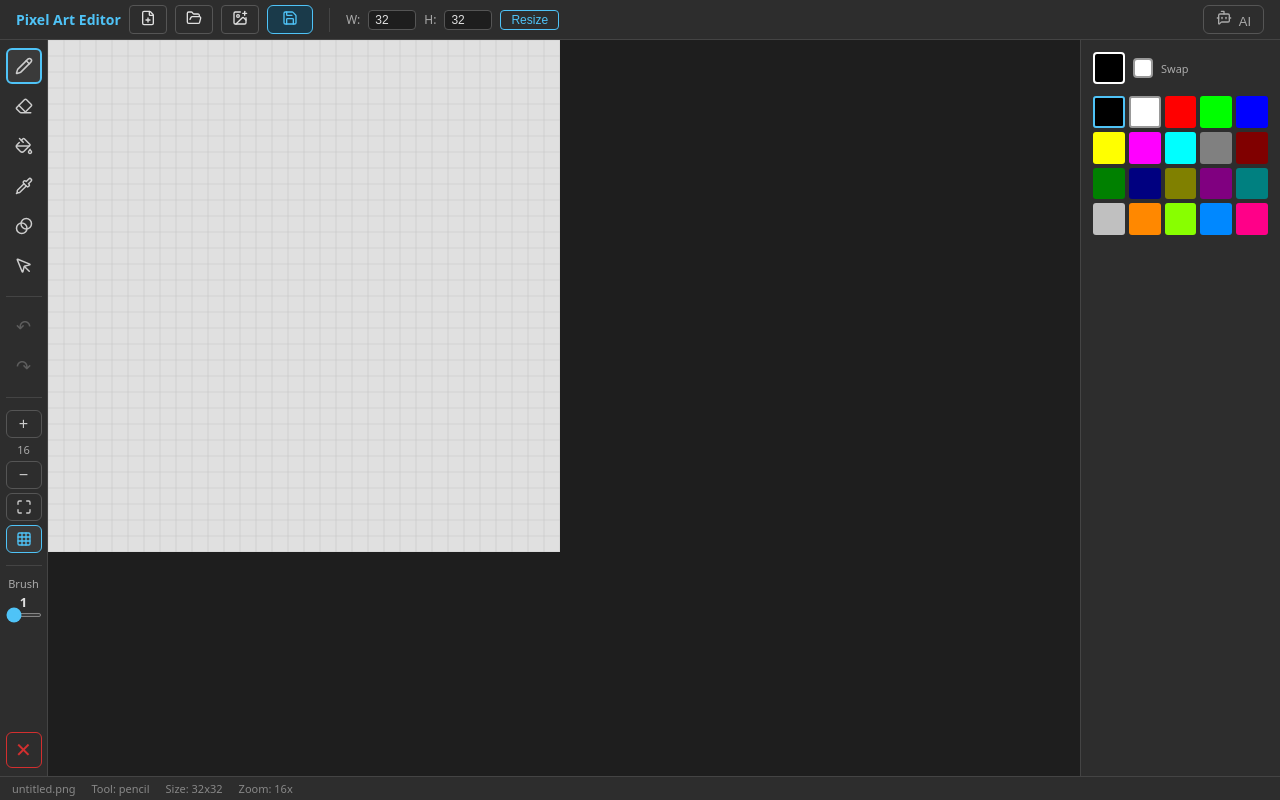
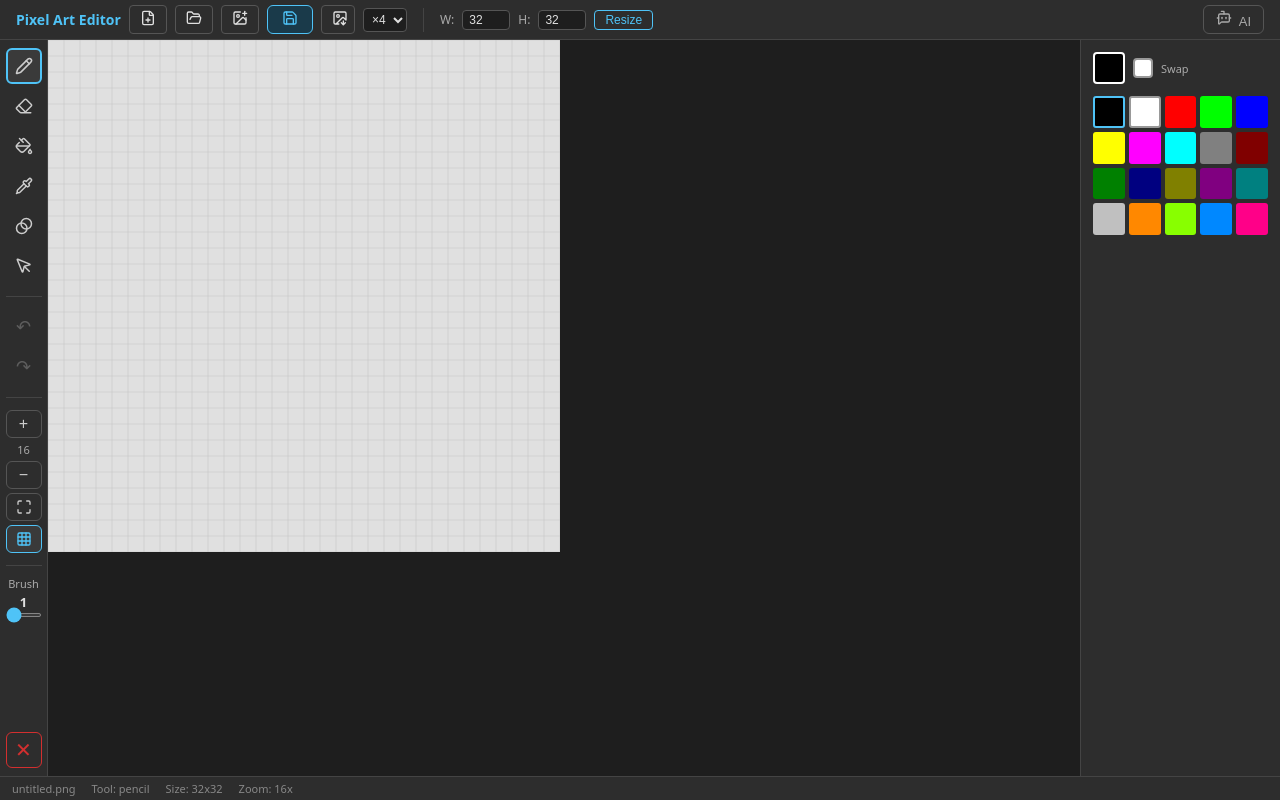
Before and after one commit to AlexandreColl/PixelArtEditor, a React (Vite) app: page / in a window 1280 px wide. Built offline with nearby package versions, Linux system fonts and the light colour scheme; the HTML template or start-up script is replaced by a standard one.

Commit message:
✨ feat(export): export PNG scaled up to 8x

```diff
--- a/src/App.tsx
+++ b/src/App.tsx
@@ -12,24 +12,11 @@ import { useEditor } from './hooks/useEditor'
 import type { PixelData, Selection } from './types'
 import { formatColor } from './utils/color'
 import { countColors } from './utils/pixelate'
-import { Save, FolderOpen, BotMessageSquare, FilePlus, ImagePlus } from 'lucide-react'
+import { EXPORT_SCALES, pixelsToPngDataUrl } from './utils/png'
+import { Save, FolderOpen, BotMessageSquare, FilePlus, ImagePlus, ImageDown } from 'lucide-react'
 
-function pixelsToPngDataUrl(pixels: string[][], width: number, height: number): string {
-  const canvas = document.createElement('canvas')
-  canvas.width = width
-  canvas.height = height
-  const ctx = canvas.getContext('2d')!
-  for (let y = 0; y < height; y++) {
-    for (let x = 0; x < width; x++) {
-      ctx.fillStyle = pixels[y][x]
-      ctx.fillRect(x, y, 1, 1)
-    }
-  }
-  return canvas.toDataURL('image/png')
-}
-
-async function savePngFile(pixels: string[][], width: number, height: number, filePath: string) {
-  const dataUrl = pixelsToPngDataUrl(pixels, width, height)
+async function savePngFile(pixels: string[][], width: number, height: number, filePath: string, scale = 1) {
+  const dataUrl = pixelsToPngDataUrl(pixels, width, height, scale)
   await invoke('save_png_file', { path: filePath, base64Data: dataUrl.split(',')[1] })
 }
 
@@ -150,6 +137,7 @@ export default function App() {
 
   const [aiOpen, setAiOpen] = useState(false)
   const [pendingImage, setPendingImage] = useState<PendingImage | null>(null)
+  const [exportScale, setExportScale] = useState(4)
   const forceConvertRef = useRef(false)
   const [dragOver, setDragOver] = useState(false)
   const [toast, setToast] = useState<{ message: string; visible: boolean }>({ message: '', visible: false })
@@ -230,6 +218,23 @@ export default function App() {
     },
     [state.pixelData, showToast],
   )
+
+  /** Saves a scaled copy as a new file; unlike Save it leaves the current file path and name alone. */
+  const handleExport = useCallback(async () => {
+    try {
+      const { pixels, width, height } = state.pixelData
+      const fp = await save({
+        filters: [{ name: 'PNG Image', extensions: ['png'] }],
+        defaultPath: `${fileNameRef.current}@${exportScale}x.png`,
+      })
+      if (!fp) return
+      await savePngFile(pixels, width, height, /\.png$/i.test(fp) ? fp : `${fp}.png`, exportScale)
+      showToast(`Exported ${width * exportScale}x${height * exportScale} PNG`)
+    } catch (err) {
+      showToast('Export failed')
+      console.error(err)
+    }
+  }, [state.pixelData, exportScale, showToast])
 
   const handleSave = useCallback(async () => {
     if (filePathRef.current) {
@@ -509,6 +514,28 @@ export default function App() {
         <button title="Save (Ctrl+S)" onClick={handleSave} style={btnAccent}>
           <Save size={16} />
         </button>
+        <button title="Export scaled PNG" onClick={handleExport} style={{ ...btnStyle, padding: '4px 6px 4px 10px' }}>
+          <ImageDown size={16} />
+        </button>
+        <select
+          title="Export scale"
+          value={exportScale}
+          onChange={e => setExportScale(Number(e.target.value))}
+          style={{
+            padding: '3px 4px',
+            borderRadius: 4,
+            border: '1px solid #555',
+            background: '#1e1e1e',
+            color: '#e0e0e0',
+            fontSize: 12,
+          }}
+        >
+          {EXPORT_SCALES.map(n => (
+            <option key={n} value={n}>
+              ×{n}
+            </option>
+          ))}
+        </select>
 
         <div style={{ width: 1, height: 24, background: '#444', margin: '0 8px' }} />
 
--- /dev/null
+++ b/src/utils/png.ts
@@ -0,0 +1,16 @@
+export const EXPORT_SCALES = [1, 2, 4, 8]
+
+/** Renders pixels as a PNG data URL. Every pixel becomes a scale x scale block, with no smoothing. */
+export function pixelsToPngDataUrl(pixels: string[][], width: number, height: number, scale = 1): string {
+  const canvas = document.createElement('canvas')
+  canvas.width = width * scale
+  canvas.height = height * scale
+  const ctx = canvas.getContext('2d')!
+  for (let y = 0; y < height; y++) {
+    for (let x = 0; x < width; x++) {
+      ctx.fillStyle = pixels[y][x]
+      ctx.fillRect(x * scale, y * scale, scale, scale)
+    }
+  }
+  return canvas.toDataURL('image/png')
+}
```
